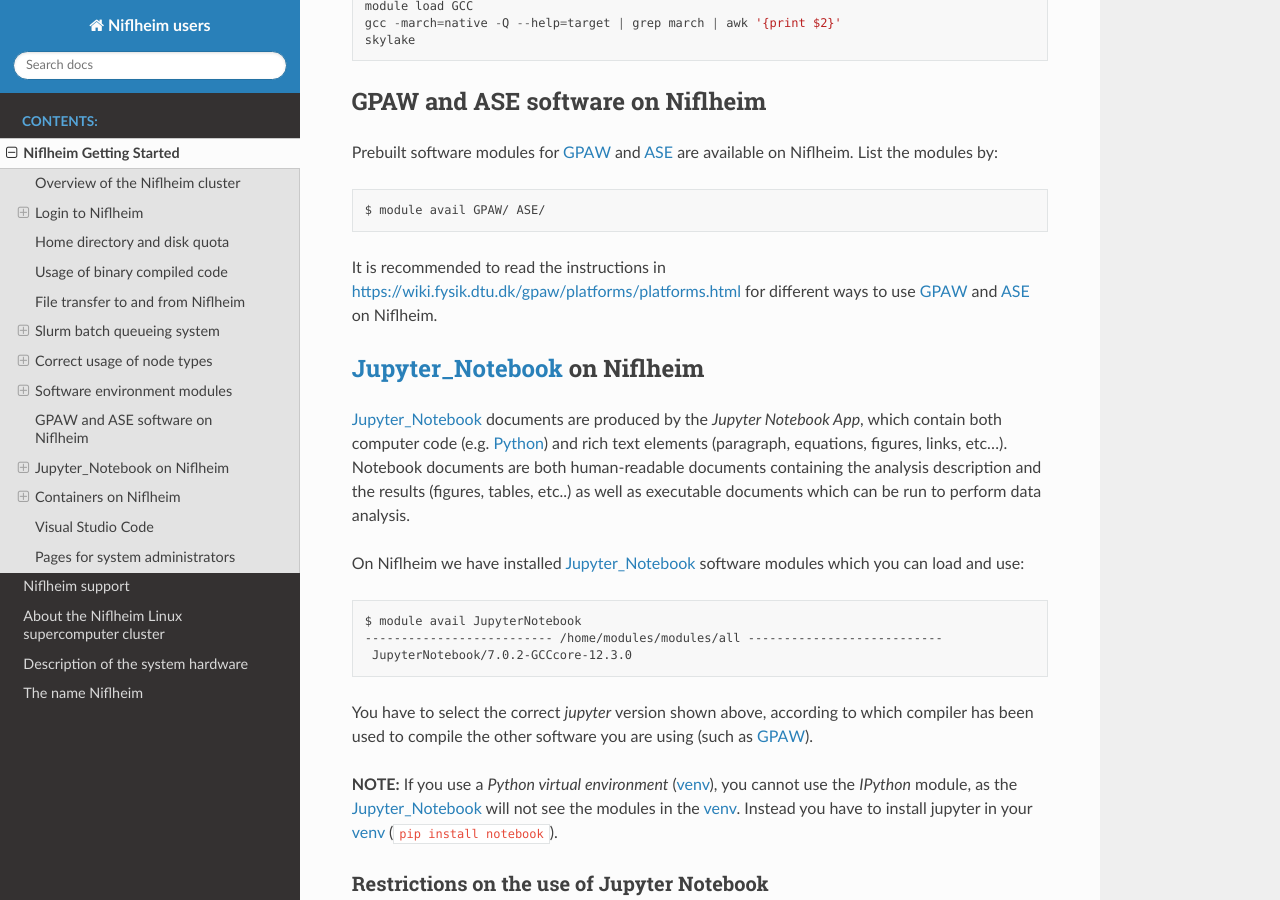
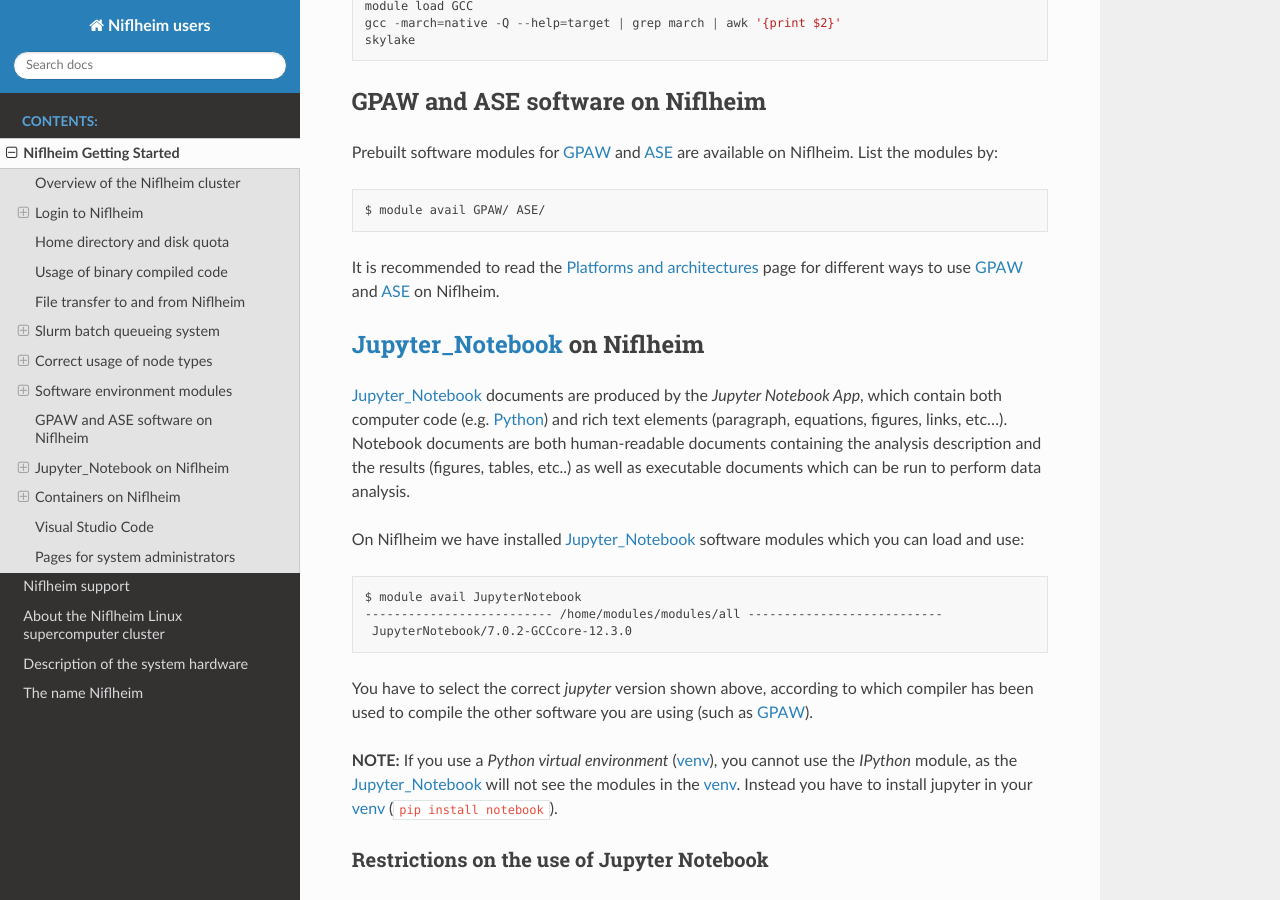
Before and after one commit to OleHolmNielsen/Niflheim_users, a Sphinx documentation site: the page built from docs/Niflheim_Getting_Started.rst, in a window 1280 px wide and 900 px high, scrolled down 17459 px. Built offline with Sphinx 7.4.7 and the Read the Docs theme 3.1.0, drawn with Linux system fonts in a browser that asks for light colours.

Commit message:
GPAW instructions updated

```diff
--- a/docs/Niflheim_Getting_Started.rst
+++ b/docs/Niflheim_Getting_Started.rst
@@ -877,7 +877,8 @@ List the modules by::
 
   $ module avail GPAW/ ASE/
 
-It is recommended to read the instructions in https://wiki.fysik.dtu.dk/gpaw/platforms/platforms.html for different ways to use GPAW_ and ASE_ on Niflheim.
+It is recommended to read the `Platforms and architectures <Platforms and architectures>`_ page
+for different ways to use GPAW_ and ASE_ on Niflheim.
 
 .. _GPAW: https://gpaw.readthedocs.io/
 .. _ASE: https://ase-lib.org/
```
